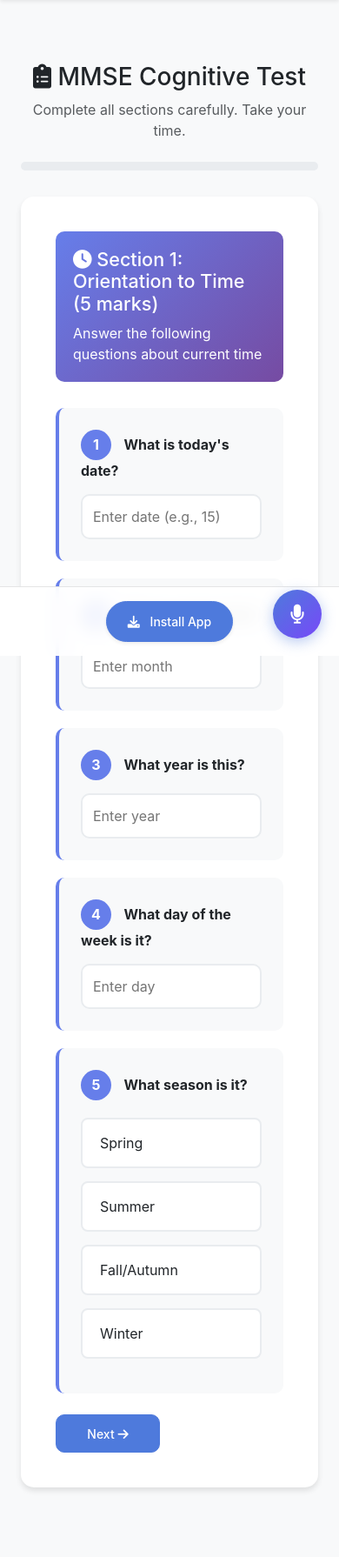
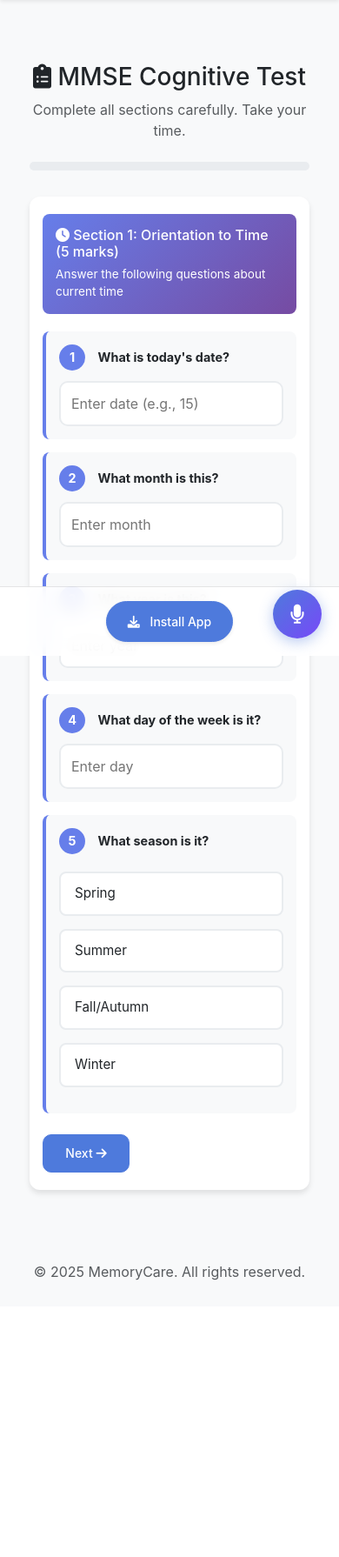
Before and after one commit to bharshavardhanreddy924/remind-p3, a Flask app: page /mmse_test in a window 390 px wide. Shown: the part 90-1880 px from the top of the page at 87% size. After the commit the page ends 1562 px from the top, so only its background shows below. Run offline with Flask 3, Linux system fonts and the light colour scheme; the visitor is signed in with stand-in values (Sample User, id 1); some libraries are stand-ins or nearby versions.

Commit message:
Update project

```diff
--- a/templates/mmse_test.html
+++ b/templates/mmse_test.html
@@ -7,14 +7,27 @@
     .test-container {
         max-width: 900px;
         margin: 0 auto;
+        padding: 0 15px;
     }
 
     .test-card {
         background: white;
         border-radius: 15px;
-        padding: 40px;
+        padding: 30px;
         box-shadow: 0 4px 6px rgba(0,0,0,0.1);
         margin-bottom: 30px;
+    }
+
+    @media (max-width: 767px) {
+        .test-container {
+            padding: 0 10px;
+        }
+
+        .test-card {
+            padding: 20px 15px;
+            border-radius: 12px;
+            margin-bottom: 20px;
+        }
     }
 
     .progress-bar-container {
@@ -34,17 +47,49 @@
     .section-header {
         background: linear-gradient(135deg, #667eea 0%, #764ba2 100%);
         color: white;
-        padding: 20px;
+        padding: 18px;
         border-radius: 10px;
-        margin-bottom: 30px;
+        margin-bottom: 25px;
+    }
+
+    .section-header h4 {
+        font-size: 1.3rem;
+        margin-bottom: 8px;
+    }
+
+    .section-header p {
+        font-size: 0.95rem;
     }
 
     .question-card {
         background: #f8f9fa;
-        padding: 25px;
+        padding: 20px;
         border-radius: 10px;
-        margin-bottom: 20px;
+        margin-bottom: 18px;
         border-left: 4px solid #667eea;
+    }
+
+    @media (max-width: 767px) {
+        .section-header {
+            padding: 15px;
+            border-radius: 8px;
+            margin-bottom: 20px;
+        }
+
+        .section-header h4 {
+            font-size: 1.1rem;
+            margin-bottom: 6px;
+        }
+
+        .section-header p {
+            font-size: 0.85rem;
+        }
+
+        .question-card {
+            padding: 15px;
+            border-radius: 8px;
+            margin-bottom: 15px;
+        }
     }
 
     .question-number {
@@ -99,13 +144,14 @@
         padding: 12px;
         border: 2px solid #e9ecef;
         border-radius: 8px;
-        font-size: 1rem;
+        font-size: 16px;
         margin-top: 15px;
     }
 
     .text-input:focus {
         border-color: #667eea;
         outline: none;
+        box-shadow: 0 0 0 3px rgba(102, 126, 234, 0.1);
     }
 
     .drawing-canvas {
@@ -114,6 +160,21 @@
         cursor: crosshair;
         background: white;
         margin-top: 15px;
+        max-width: 100%;
+        height: auto;
+    }
+
+    @media (max-width: 767px) {
+        .text-input {
+            padding: 10px;
+            font-size: 16px;
+            margin-top: 12px;
+        }
+
+        .drawing-canvas {
+            width: 100% !important;
+            height: 250px !important;
+        }
     }
 
     .canvas-controls {
@@ -138,6 +199,49 @@
 
     .btn-nav {
         min-width: 120px;
+        padding: 10px 20px;
+    }
+
+    @media (max-width: 767px) {
+        .btn-nav {
+            min-width: 100px;
+            padding: 8px 16px;
+            font-size: 0.9rem;
+        }
+
+        .question-number {
+            width: 30px;
+            height: 30px;
+            line-height: 30px;
+            font-size: 0.9rem;
+        }
+
+        .answer-option label {
+            padding: 12px 16px;
+            font-size: 0.95rem;
+        }
+
+        .canvas-controls {
+            flex-direction: column;
+        }
+
+        .canvas-controls button {
+            width: 100%;
+        }
+    }
+
+    @media (max-width: 480px) {
+        .test-container h2 {
+            font-size: 1.5rem;
+        }
+
+        .section-header h4 {
+            font-size: 1rem;
+        }
+
+        .question-card strong {
+            font-size: 0.9rem;
+        }
     }
 </style>
 {% endblock %}
```
Also changed, not shown: templates/cognitive_tasks.html (+86 -11 lines).
